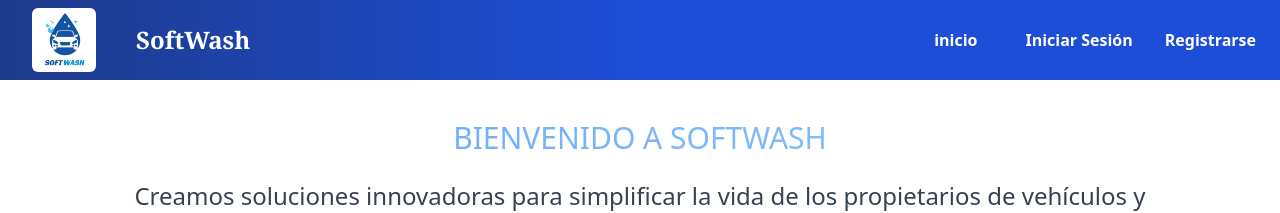
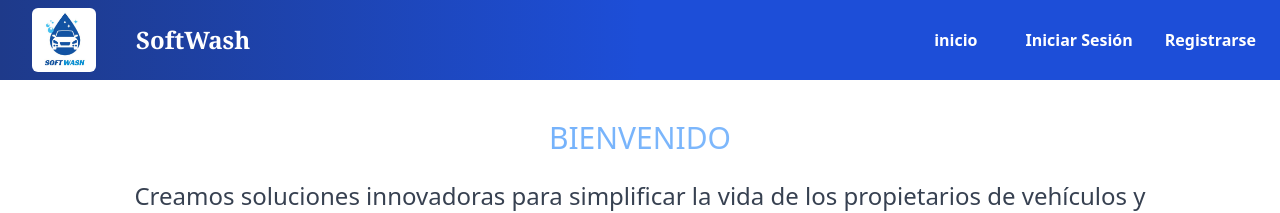
Before and after one commit to andrudevv/Proyecto-Formativo-Softwash, a React (Vite) app: page / in a window 1280 px wide. Shown: the top 213 px of the page. Built offline with nearby package versions, Linux system fonts and the light colour scheme.

Commit message:
cambie a bienvenido

```diff
--- a/src/pages/HomeUsers.jsx
+++ b/src/pages/HomeUsers.jsx
@@ -40,7 +40,7 @@ function HomeUsers() {
         <div className="max-h-2xl rounded-mdmy-4 mx-20  ">
           <div className="mx-auto max-w-3xl py-4 sm:py-8 lg:max-w-none px-4">
             <h1 className="text-3xl font-Pathway Gothic One bg-clip-text text-transparent bg-gradient-to-r from-blue-400 to-blue-300 hover:text-blue-500 text-center mt-2 mb-6">
-              BIENVENIDO A SOFTWASH
+              BIENVENIDO
             </h1>
         {/* <img src={imagepubli} alt="" className="w-10 h-10" /> */}
             <p className="text-2xl font-Pathway Gothic One text-gray-700 text-center">
```
